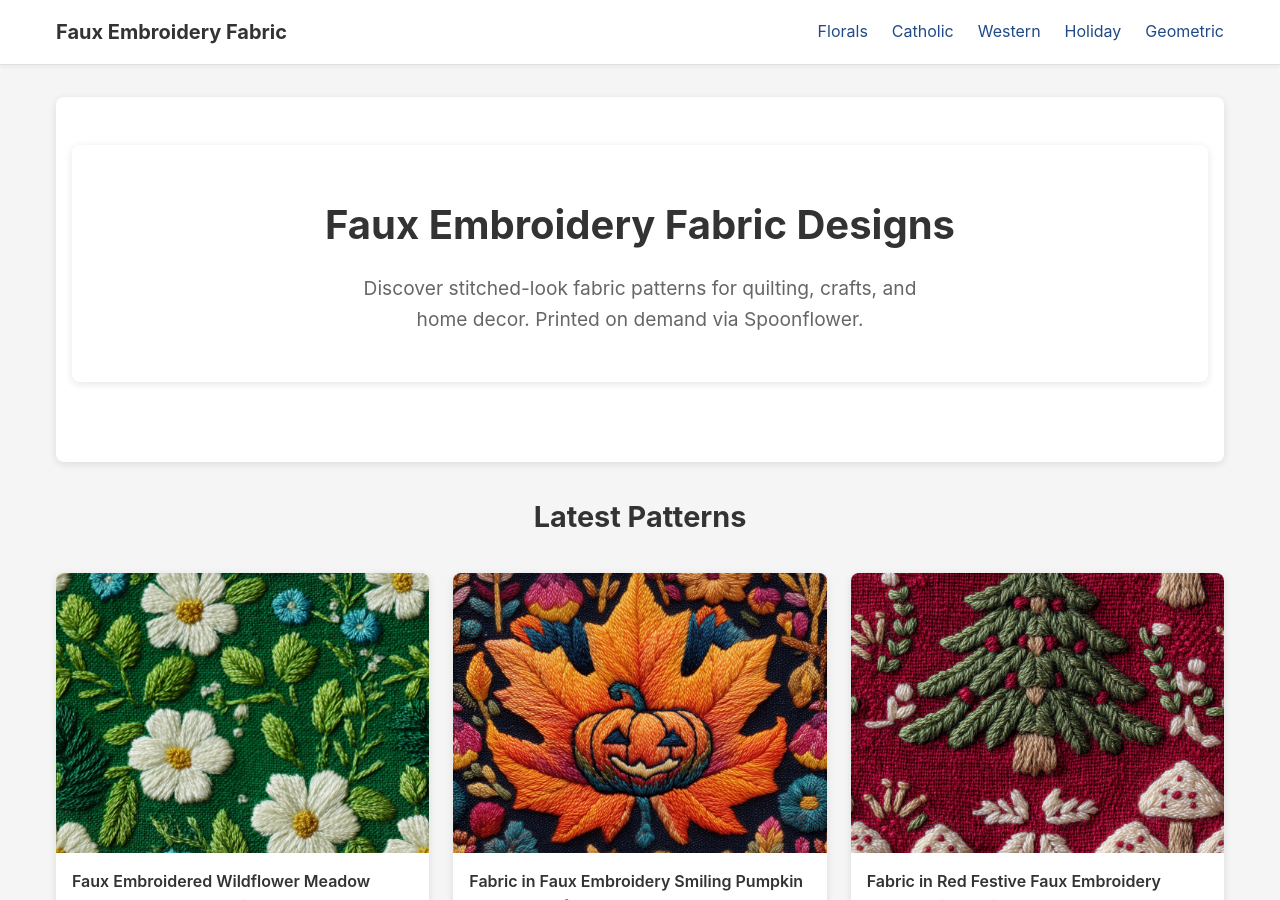
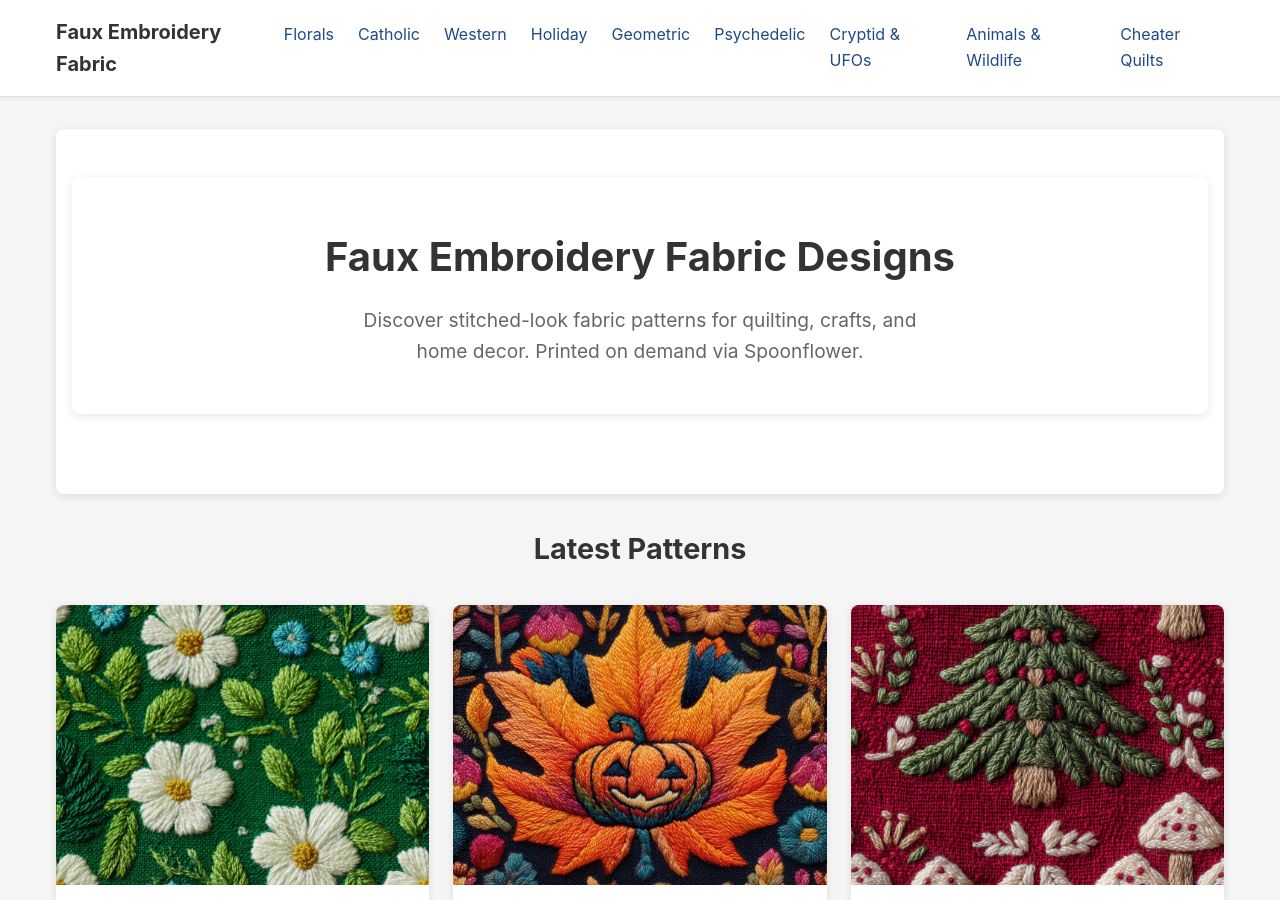
Before and after one commit to Nickpanek/fauxembroideryfabric, a Jekyll site: the page built from index.html, in a window 1280 px wide and 900 px high. Built offline with Jekyll 4.4.1, drawn with Linux system fonts in a browser that asks for light colours.

Commit message:
Update index.html

```diff
--- a/index.html
+++ b/index.html
@@ -26,9 +26,14 @@ layout: null
       <a href="{{ '/collections/western'   | relative_url }}">Western</a>
       <a href="{{ '/collections/holiday'   | relative_url }}">Holiday</a>
       <a href="{{ '/collections/geometric' | relative_url }}">Geometric</a>
+      <a href="{{ '/collections/psychedelic'  | relative_url }}">Psychedelic</a>
+      <a href="{{ '/collections/cryptid-ufo'  | relative_url }}">Cryptid &amp; UFOs</a>
+      <a href="{{ '/collections/animals-wildlife' | relative_url }}">Animals &amp; Wildlife</a>
+      <a href="{{ '/collections/cheater-quilts'   | relative_url }}">Cheater Quilts</a>
     </div>
   </nav>
 </header>
+
 
   <main id="main">
     <!-- Hero -->
```
Lines whose indentation alone changed are shown as unchanged.
